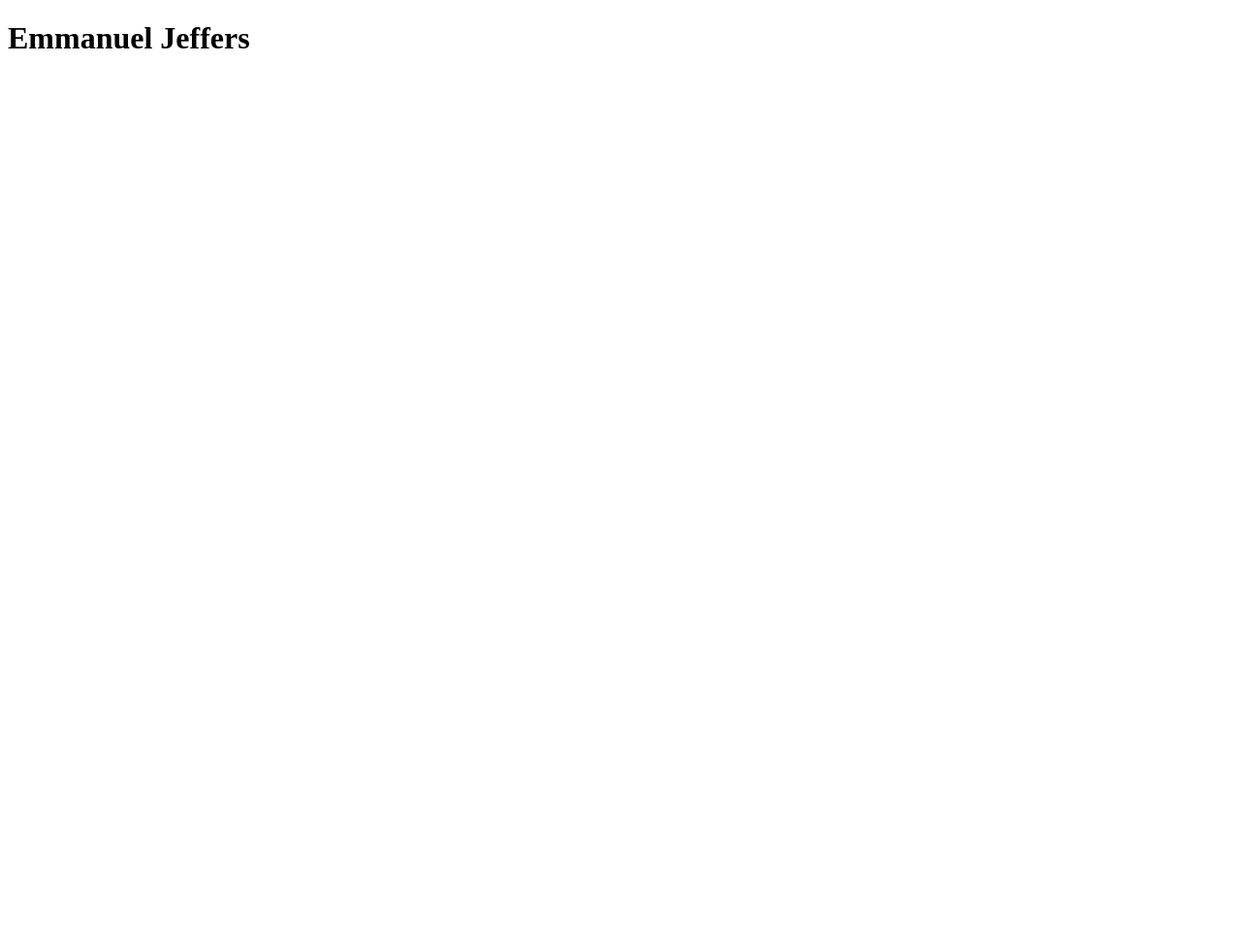
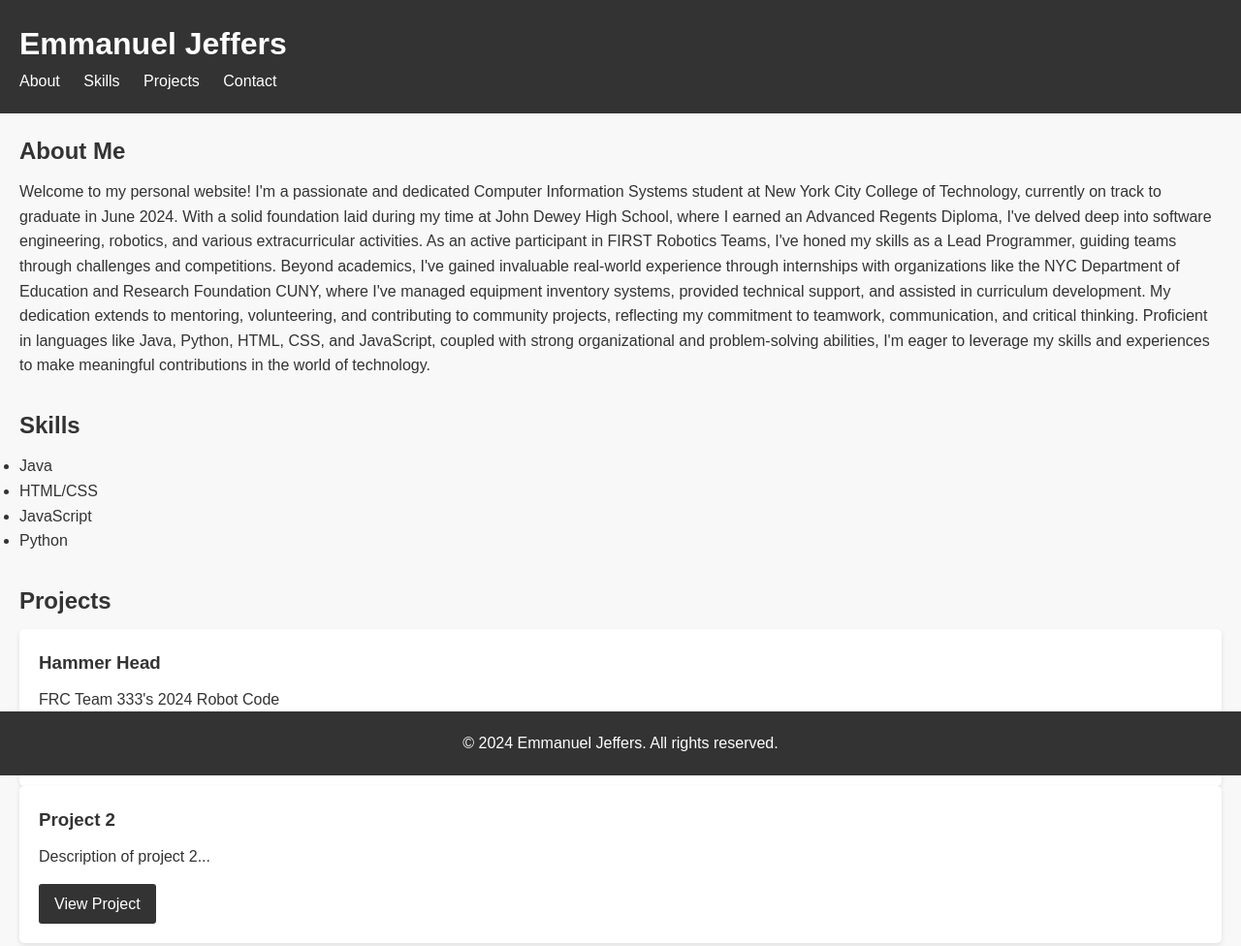
Before and after one commit to EmmanuelJeffers/Profile, a plain HTML site: page index.html in a window 1280 px wide. Shown: the top 976 px of the page at 97% size. Before the commit the page ends 800 px from the top, so only its background shows below. Drawn offline with Linux system fonts and the light colour scheme.

Commit message:
added content of myself

```diff
--- a/index.html
+++ b/index.html
@@ -3,10 +3,84 @@
 <head>
     <meta charset="UTF-8">
     <meta name="viewport" content="width=device-width, initial-scale=1.0">
-    <title>Document</title>
-    <h1>Emmanuel Jeffers</h1>
+    <title>Emmanuel Jeffers - Personal Website</title>
+    <link rel="stylesheet" href="style.css">
 </head>
 <body>
+    <header>
+        <h1>Emmanuel Jeffers</h1>
+        <nav>
+            <ul>
+                <li><a href="#about">About</a></li>
+                <li><a href="#skills">Skills</a></li>
+                <li><a href="#projects">Projects</a></li>
+                <li><a href="#contact">Contact</a></li>
+            </ul>
+        </nav>
+    </header>
+
+    <main>
+        <section id="about">
+            <h2>About Me</h2>
+            <p>
+                Welcome to my personal website!
+                I'm a passionate and dedicated Computer Information Systems student at New York City College of Technology,
+                currently on track to graduate in June 2024.
+                With a solid foundation laid during my time at John Dewey High School,
+                where I earned an Advanced Regents Diploma,
+                I've delved deep into software engineering,
+                robotics, and various extracurricular activities.
+                As an active participant in FIRST Robotics Teams,
+                I've honed my skills as a Lead Programmer,
+                guiding teams through challenges and competitions.
+                Beyond academics, I've gained invaluable real-world experience through internships with organizations like the NYC Department of Education and Research Foundation CUNY,
+                where I've managed equipment inventory systems, provided technical support, and assisted in curriculum development.
+                My dedication extends to mentoring, volunteering, and contributing to community projects, reflecting my commitment to teamwork, communication, and critical thinking.
+                Proficient in languages like Java, Python, HTML, CSS, and JavaScript,
+                coupled with strong organizational and problem-solving abilities,
+                I'm eager to leverage my skills and experiences to make meaningful contributions in the world of technology.
+            </p>
+        </section>
+
+        <section id="skills">
+            <h2>Skills</h2>
+            <ul>
+                <li>Java</li>
+                <li>HTML/CSS</li>
+                <li>JavaScript</li>
+                <li>Python</li>
+            </ul>
+        </section>
+
+        <section id="projects">
+            <h2>Projects</h2>
+            <!-- Add your projects section here -->
+            <div class="project">
+                <h3>Hammer Head</h3>
+                <p>FRC Team 333's 2024 Robot Code</p>
+                <a href="https://github.com/FRC-Team-333-The-Megalodons/FRC-2024-Bot">View Project</a>
+            </div>
+            <div class="project">
+                <h3>Project 2</h3>
+                <p>Description of project 2...</p>
+                <a href="#">View Project</a>
+            </div>
+            <!-- Add more projects as needed -->
+        </section>
+
+        <section id="contact">
+            <h2>Contact</h2>
+            <p>Email: ejeffers22@gmail.com</p>
+            <p>Phone: 646-895-5748</p>
+        </section>
+    </main>
+
+    <footer>
+        <p>&copy; 2024 Emmanuel Jeffers. All rights reserved.</p>
+    </footer>
+
+    <!-- Add your JavaScript code here -->
+    <script src=""script.js></script>
 
 </body>
 </html>
--- /dev/null
+++ b/style.css
@@ -0,0 +1,100 @@
+/* Reset CSS */
+* {
+    margin: 0;
+    padding: 0;
+    box-sizing: border-box;
+}
+
+body {
+    font-family: Arial, sans-serif;
+    line-height: 1.6;
+    background-color: #f8f8f8;
+    color: #333;
+    margin: 0;
+    padding: 0;
+}
+
+header {
+    background-color: #333;
+    color: #fff;
+    padding: 20px;
+}
+
+header h1 {
+    margin: 0;
+}
+
+nav ul {
+    list-style-type: none;
+    padding: 0;
+}
+
+nav ul li {
+    display: inline;
+    margin-right: 20px;
+}
+
+nav ul li a {
+    color: #fff;
+    text-decoration: none;
+}
+
+main {
+    padding: 20px;
+}
+
+section {
+    margin-bottom: 30px;
+}
+
+h2 {
+    margin-bottom: 10px;
+}
+
+.project {
+    background-color: #fff;
+    padding: 20px;
+    border-radius: 5px;
+    box-shadow: 0 2px 5px rgba(0, 0, 0, 0.1);
+}
+
+.project h3 {
+    margin-bottom: 10px;
+}
+
+.project p {
+    margin-bottom: 15px;
+}
+
+.project a {
+    display: inline-block;
+    padding: 8px 16px;
+    background-color: #333;
+    color: #fff;
+    text-decoration: none;
+    border-radius: 3px;
+}
+
+footer {
+    background-color: #333;
+    color: #fff;
+    text-align: center;
+    padding: 20px;
+    position: fixed;
+    bottom: 0;
+    width: 100%;
+}
+
+@media (max-width: 768px) {
+    header {
+        padding: 10px;
+    }
+
+    main {
+        padding: 10px;
+    }
+
+    footer {
+        padding: 10px;
+    }
+}
```
Also changed, not shown: script.js (added, +25 -0 lines), projects.html (added), skills.html (added).
